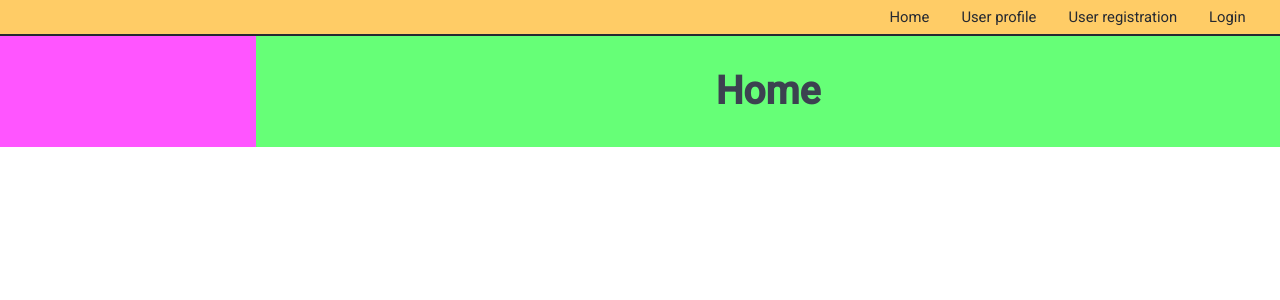
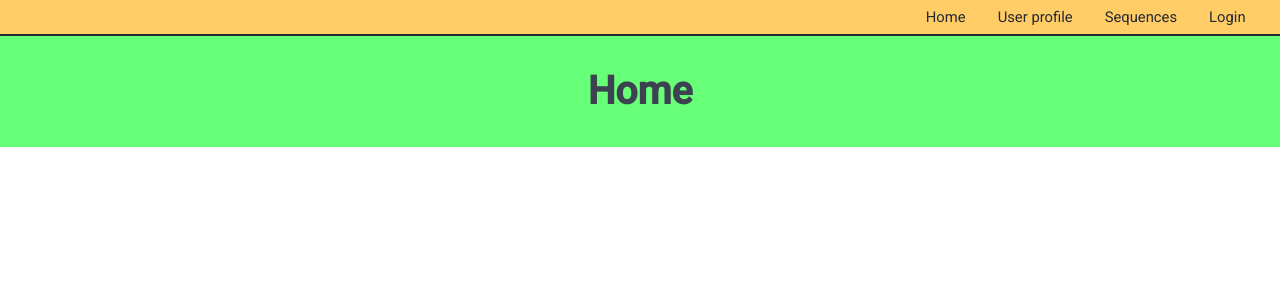
Before and after one commit to V3rt3Xk3/cloud_bioinformatics_toolbox, a React (Create React App) app in the folder frontend/: page / in a window 1280 px wide. Shown: the top 300 px of the page. Built offline with nearby package versions, Linux system fonts and the light colour scheme.

Commit message:
// Main app changes

```diff
--- a/frontend/src/App.scss
+++ b/frontend/src/App.scss
@@ -53,10 +53,7 @@
 .main-container{
   display: flex;
 
-  aside {
-    background-color: $dev-color-1;
-    width: 20rem;
-  }
+
   main {
     background-color: $dev-color-2;
     flex: auto;
--- a/frontend/src/App.tsx
+++ b/frontend/src/App.tsx
@@ -8,7 +8,7 @@
 
 import Home from "./Pages/Home";
 import UserProfile from "./Pages/UserProfile";
-import UserRegistration from "./Pages/UserRegistration";
+import Sequences from "./Pages/Sequences";
 
 // Misc
 import logo from './logo.svg';
@@ -80,7 +80,7 @@
 									<Link to="/user/profile/">User profile</Link>
 								</li>
 								<li>
-									<Link to="/user/registration/">User registration</Link>
+									<Link to="/sequences/">Sequences</Link>
 								</li>
 								<li>
 									<button id="login-modal-trigger" onClick={_event => { this.setShowLoginModal(); }}>Login</button>
@@ -93,8 +93,8 @@
 						<Route path="/user/profile/">
 							<UserProfile />
 						</Route>
-						<Route path="/user/registration/">
-							<UserRegistration />
+						<Route path="/sequences/">
+							<Sequences />
 						</Route>
 						<Route path="/">
 							<Home />
```
